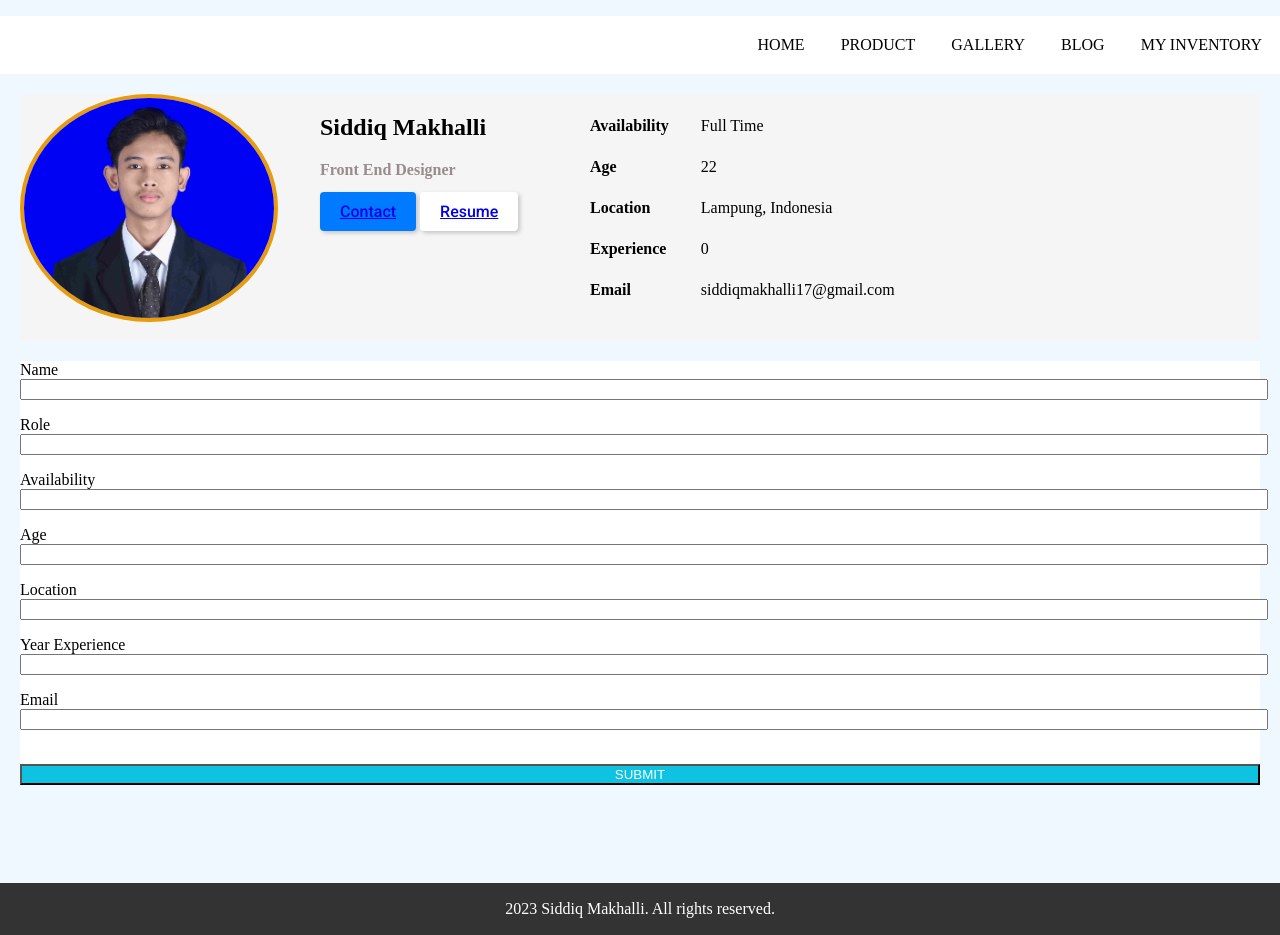
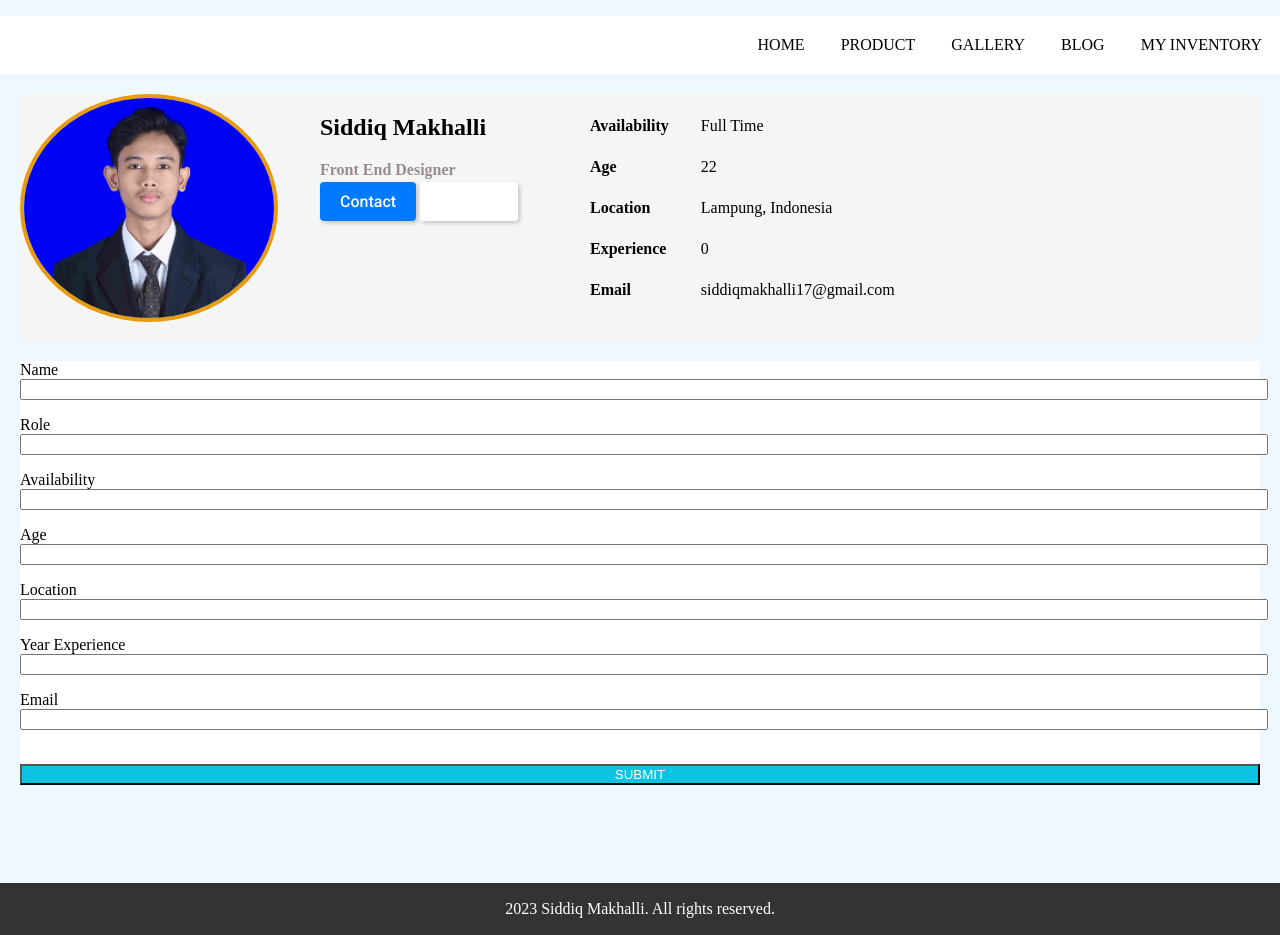
Before and after one commit to Makhall/prakerja-batch7, a plain HTML site: page Sesi3/tugas/index.html in a window 1280 px wide. Drawn offline with Linux system fonts and the light colour scheme.

Commit message:
Update index.html

```diff
--- a/Sesi3/tugas/index.html
+++ b/Sesi3/tugas/index.html
@@ -27,26 +27,14 @@
     <section class="middle">
       <div id="profile">
         <div class="photo">
-          <!-- <a href="https://drive.google.com/file/d/1IFb_cIdY5wGNuHjkT63hPZ9p54-gVERi/view?usp=drive_link"> -->
           <img src="Pas_Siddiq.jpg" alt="photo" />
         </div>
         <div class="profile-text">
           <h1>Siddiq Makhalli</h1>
           <h2>Front End Designer</h2>
           <div>
-            <button class="action-contact">
-              <a
-                href="https://www.linkedin.com/in/makhall/overlay/contact-info/"
-              >
-                Contact
-              </a>
-            </button>
-            <button class="action-resume">
-              <a
-                href="https://drive.google.com/file/d/1SX9F_UUjRKFwKTKdyTlsc9HvtD5HdB2g/view?usp=drive_link"
-                >Resume</a
-              >
-            </button>
+            <a class="action-contact" href="https://www.linkedin.com/in/makhall/overlay/contact-info/">Contact</a>
+            <a class="action-resume" href="https://drive.google.com/file/d/1SX9F_UUjRKFwKTKdyTlsc9HvtD5HdB2g/view?usp=drive_link">Resume</a>
           </div>
         </div>
       </div>
```
